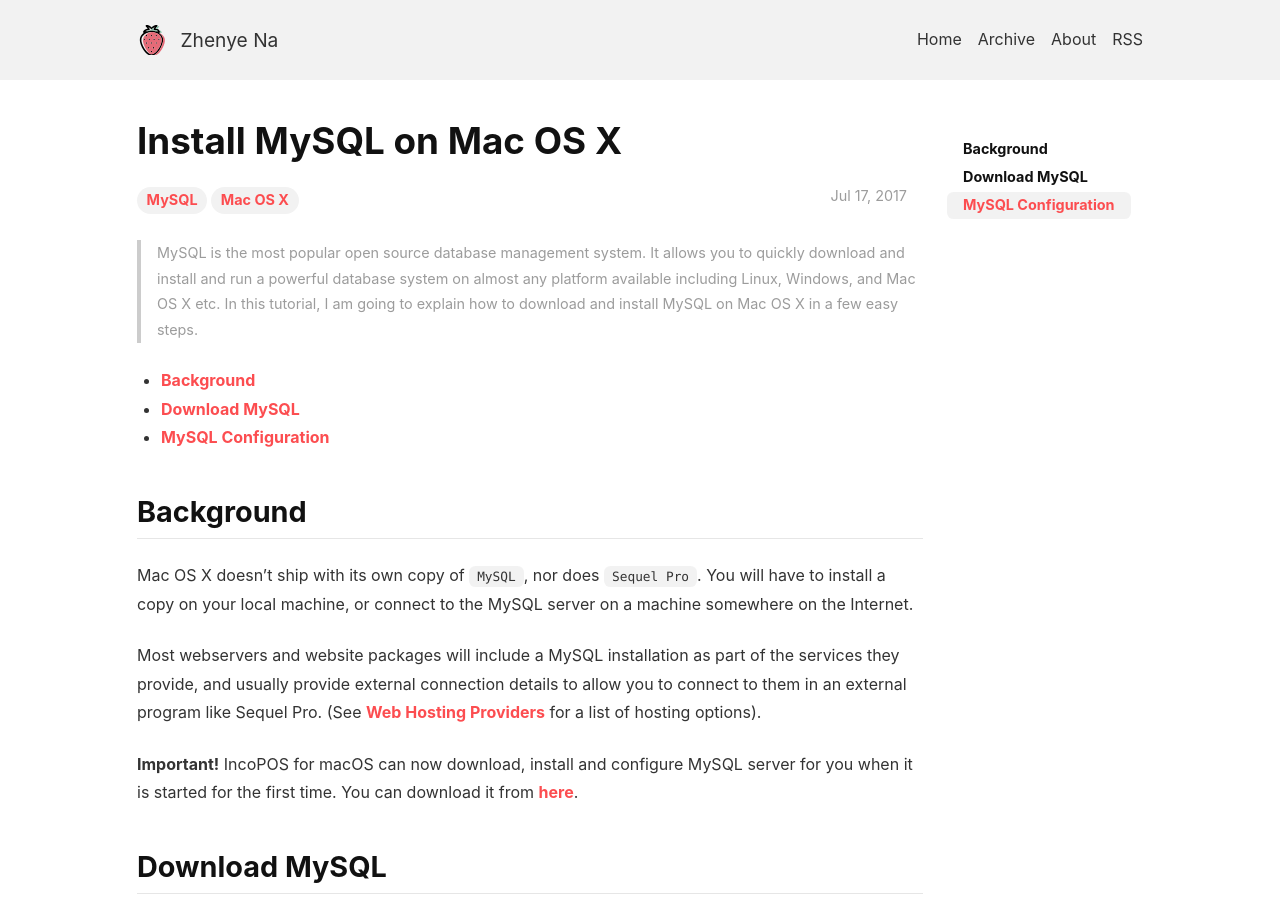
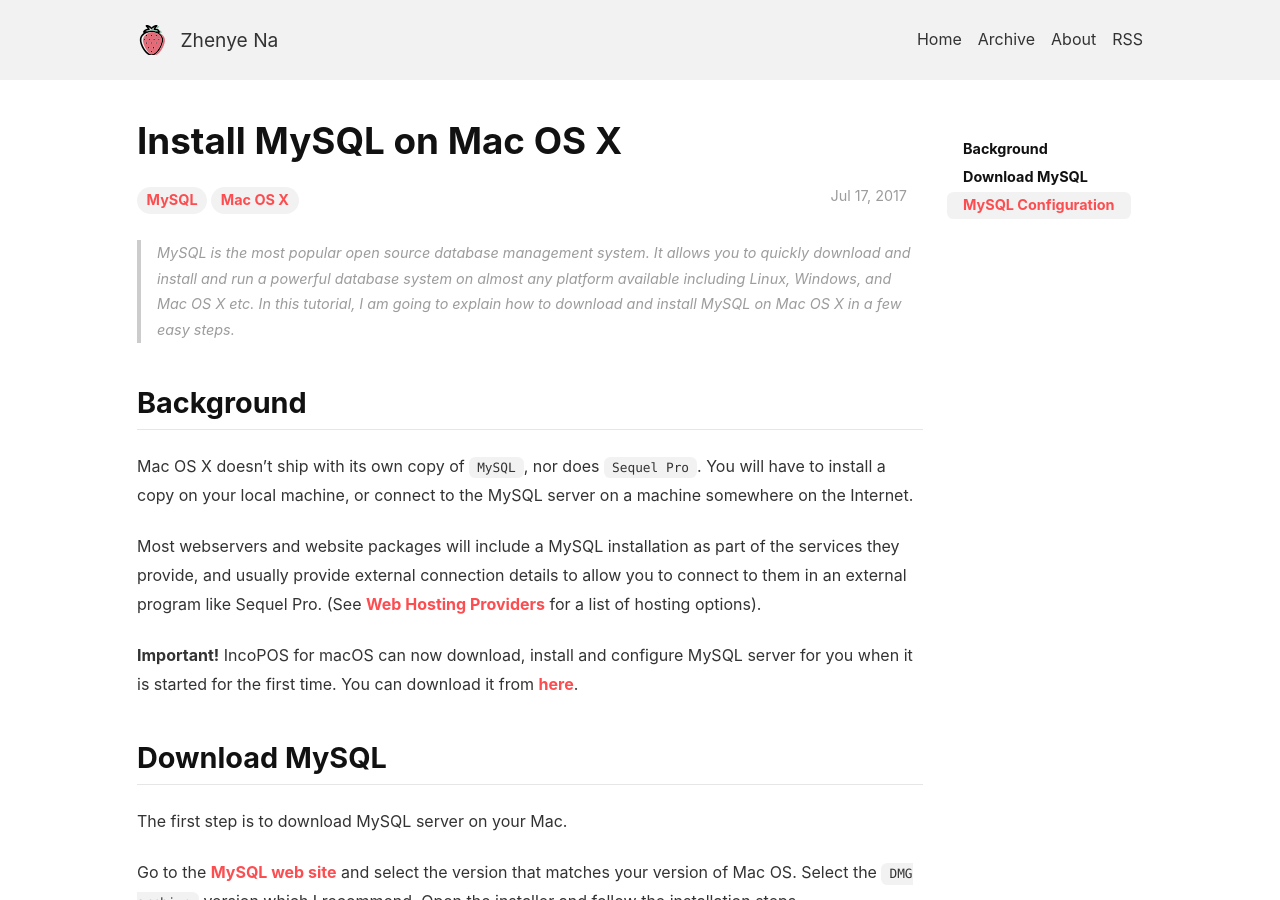
Before and after one commit to Zhenye-Na/blog, a Jekyll site: the page built from _posts/2017-07-17-install-mysql-on-MAC-OS-X.md, in a window 1280 px wide and 900 px high. Built offline with Jekyll 4.4.1, drawn with Linux system fonts in a browser that asks for light colours; nearby versions of some CDN libraries; comment, search, counter and statistics services are not loaded.

Commit message:
Update posts

```diff
--- a/_posts/2017-07-17-install-mysql-on-MAC-OS-X.md
+++ b/_posts/2017-07-17-install-mysql-on-MAC-OS-X.md
@@ -8,12 +8,7 @@
 category: blog
 ---
 
-> MySQL is the most popular open source database management system. It allows you to quickly download and install and run a powerful database system on almost any platform available including Linux, Windows, and Mac OS X etc. In this tutorial, I am going to explain how to download and install MySQL on Mac OS X in a few easy steps.
-
-* [Background](#background)
-* [Download MySQL](#download-mysql)
-* [MySQL Configuration](#mysql-configuration)
-
+> *MySQL is the most popular open source database management system. It allows you to quickly download and install and run a powerful database system on almost any platform available including Linux, Windows, and Mac OS X etc. In this tutorial, I am going to explain how to download and install MySQL on Mac OS X in a few easy steps.*
 
 
 ## Background
```
